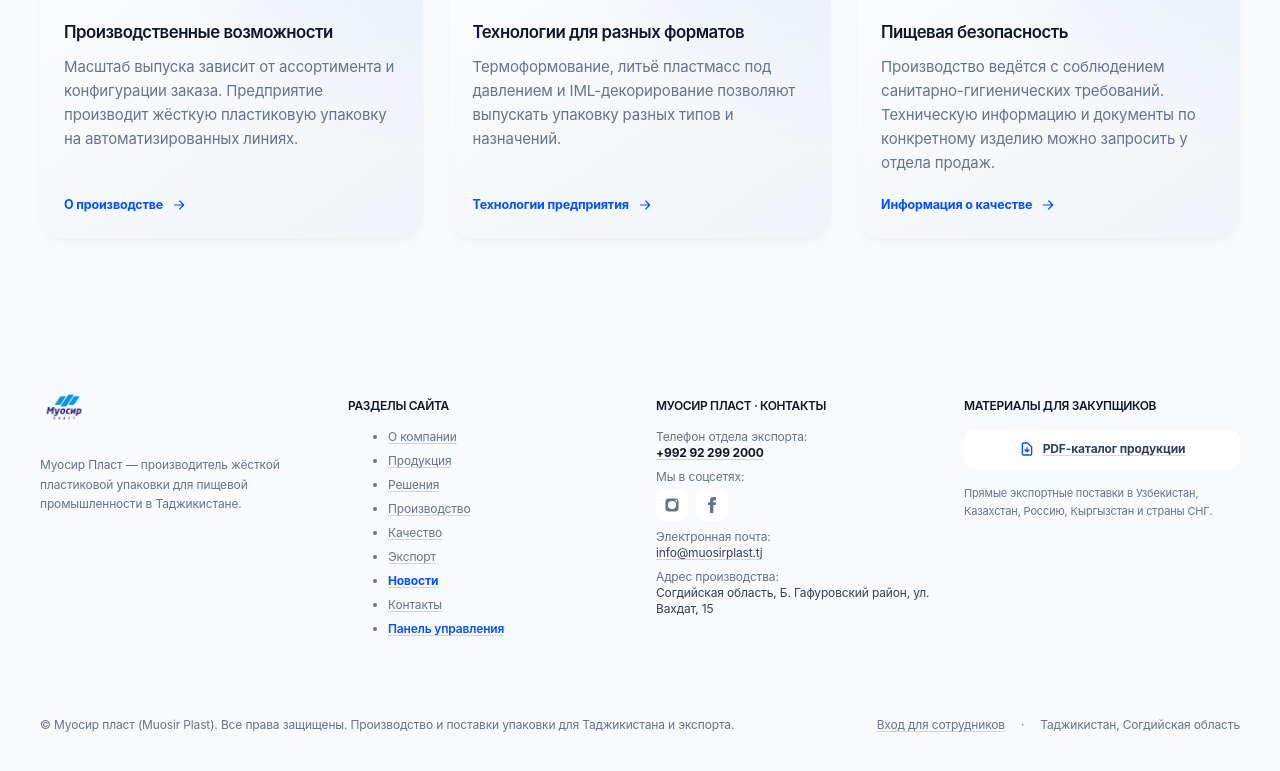
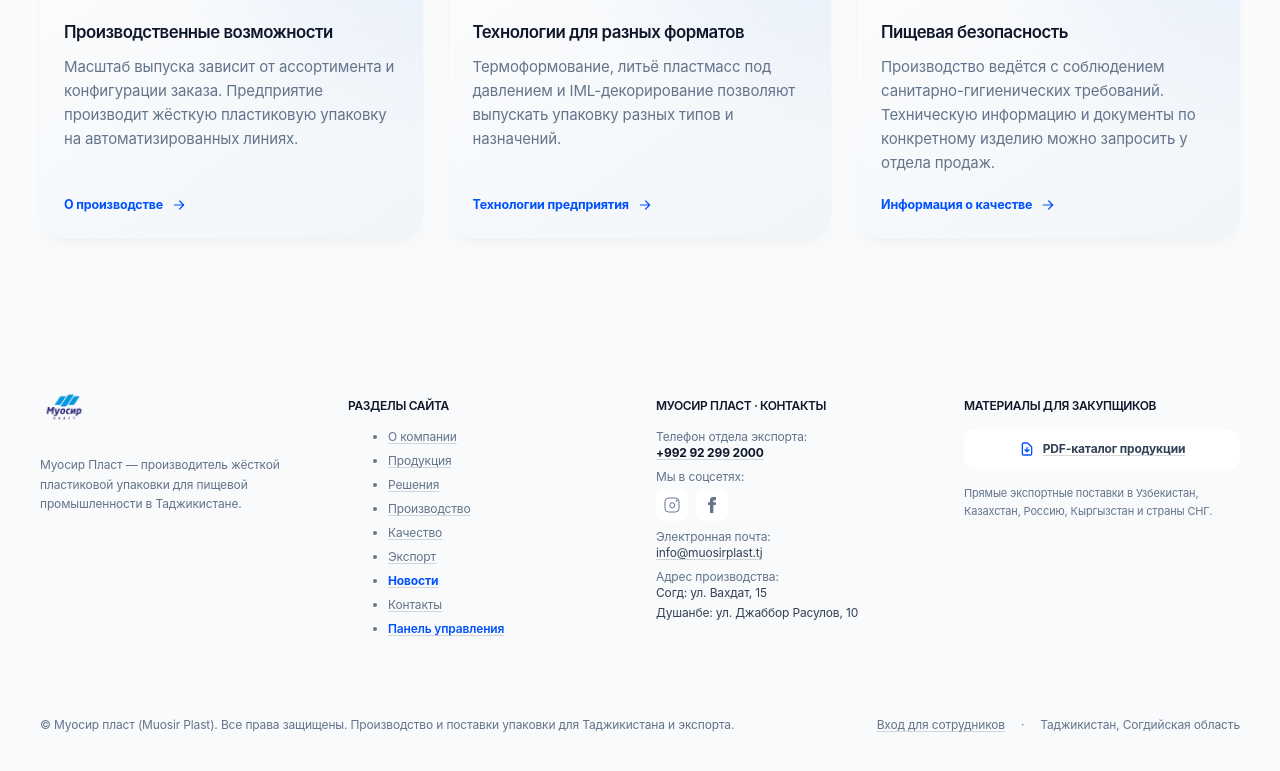
Before and after one commit to Iskandarkhon2/muosir, a website: page news.html in a window 1280 px wide. Shown: the part 2237-3008 px from the top of the page. Drawn offline with Linux system fonts and the light colour scheme.

Commit message:
Fix footer Instagram icon and Dushanbe address
Co-authored-by: Copilot <223556219+Copilot@users.noreply.github.com>

```diff
--- a/news.html
+++ b/news.html
@@ -279,7 +279,8 @@
               </div>
               <div>
                 <span class="block text-slate-500" data-i18n="contacts_address_label">Адрес:</span>
-                <span class="text-slate-300">Согдийская область, Б. Гафуровский район, ул. Вахдат, 15</span>
+                <span class="text-slate-300">Согд: ул. Вахдат, 15</span>
+                <span class="block text-slate-300 mt-1">Душанбе: ул. Джаббор Расулов, 10</span>
               </div>
             </div>
           </div>
--- a/src/shared/styles/cinematic.css
+++ b/src/shared/styles/cinematic.css
@@ -1130,6 +1130,46 @@
   gap: clamp(16px, 2vw, 28px);
 }
 
+a[aria-label^="Instagram"] {
+  position: relative;
+  overflow: visible;
+}
+
+a[aria-label^="Instagram"] svg {
+  width: 16px;
+  height: 16px;
+  overflow: visible;
+  opacity: 0;
+}
+
+a[aria-label^="Instagram"]::before,
+a[aria-label^="Instagram"]::after {
+  content: "";
+  position: absolute;
+  pointer-events: none;
+}
+
+a[aria-label^="Instagram"]::before {
+  width: 15px;
+  height: 15px;
+  left: 50%;
+  top: 50%;
+  border: 1.8px solid currentColor;
+  border-radius: 4px;
+  transform: translate(-50%, -50%);
+}
+
+a[aria-label^="Instagram"]::after {
+  width: 5.5px;
+  height: 5.5px;
+  left: 50%;
+  top: 50%;
+  border: 1.5px solid currentColor;
+  border-radius: 999px;
+  transform: translate(-50%, -50%);
+  box-shadow: 4.5px -4.5px 0 -2.1px currentColor;
+}
+
 .news-featured-card {
   display: grid;
   grid-template-columns: minmax(0, 1.12fr) minmax(320px, 0.88fr);
```
Also changed, not shown: about.html (+2 -1 lines), catalog.html (+2 -1 lines), contacts.html (+2 -1 lines), export.html (+2 -1 lines), index.html (+4 -3 lines), production.html (+2 -1 lines), quality.html (+2 -1 lines), solutions.html (+2 -1 lines).
